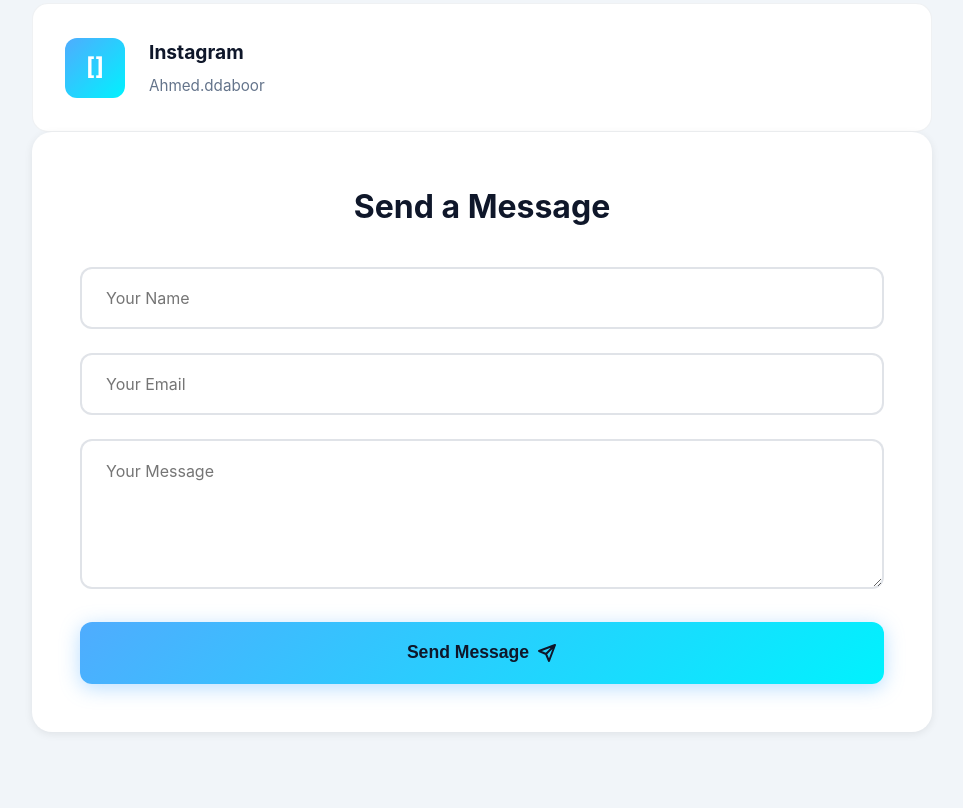
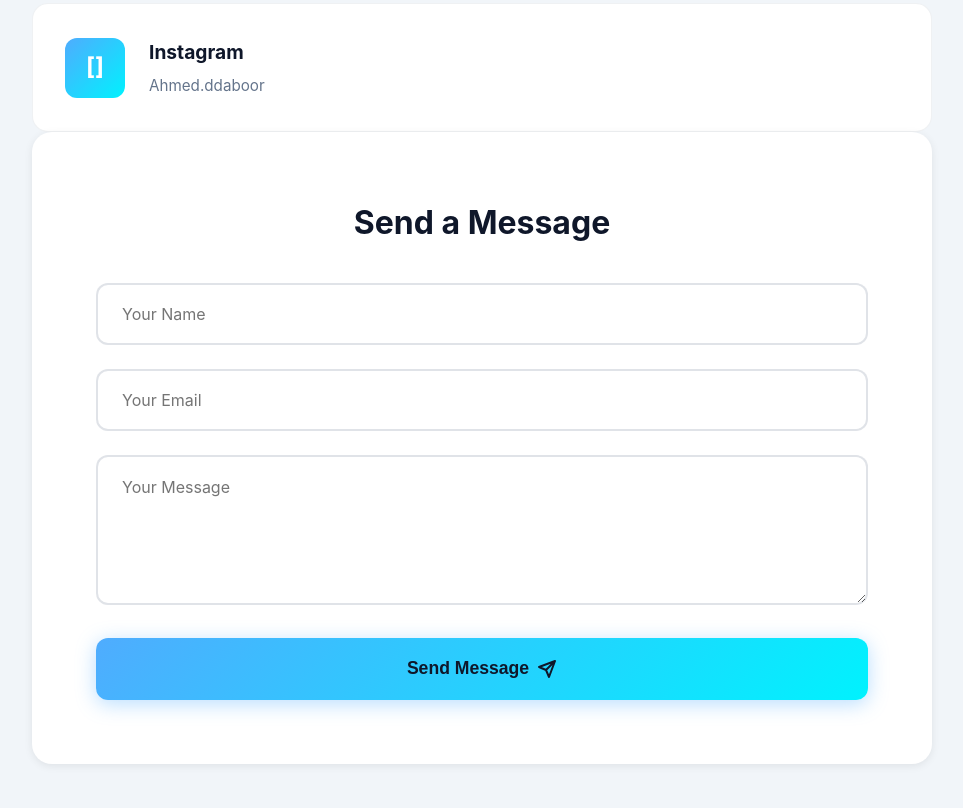
Before and after one commit to q-hBar/portfolio, a plain HTML site: page index.html in a window 1280 px wide. Shown: the part 3552-4360 px from the top of the page, without its empty margins (158-1121 px from the left). Drawn offline with Linux system fonts and the light colour scheme.

Commit message:
Restore original style.css content

```diff
--- a/style.css
+++ b/style.css
@@ -653,7 +653,7 @@ section {
 
 .contact-form-container {
     background: var(--white);
-    padding: 3rem;
+    padding: 4rem;
     border-radius: 20px;
     box-shadow: var(--shadow-sm);
 }
```
